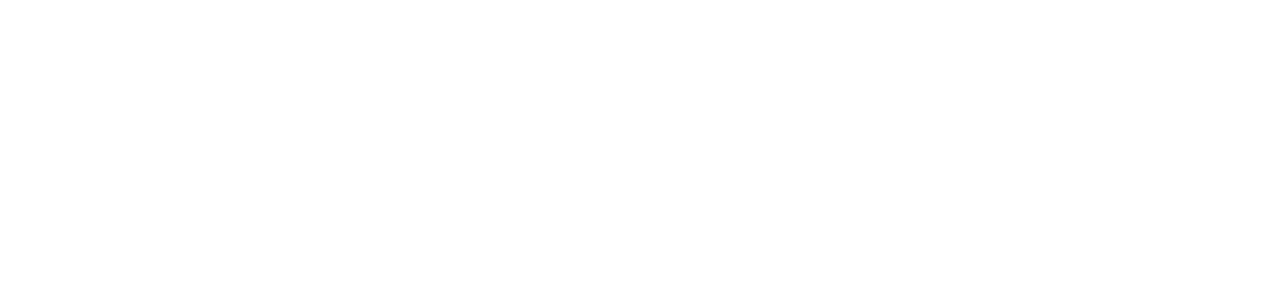
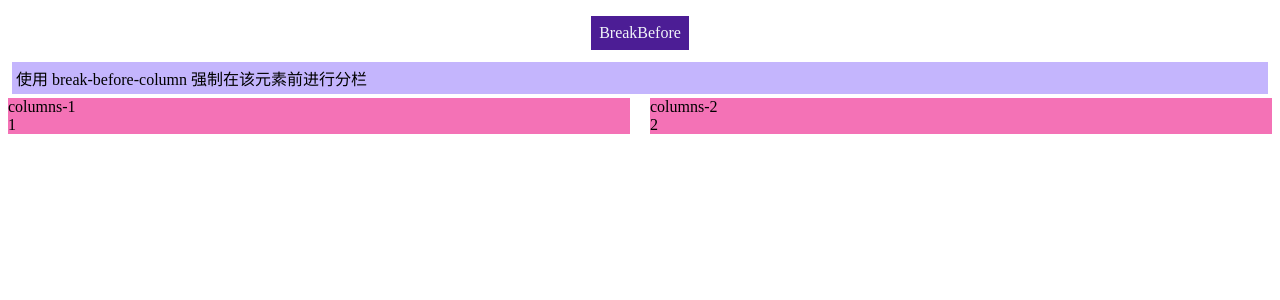
Before and after one commit to yuayuz/tailwindcss-learning, a Vue app: page /BreakBefore in a window 1280 px wide. Before the commit this address had no page. Shown: the top 300 px of the page. Built offline with nearby package versions, Linux system fonts and the light colour scheme.

Commit message:
add `BreakBefore`

```diff
--- a/src/router/index.ts
+++ b/src/router/index.ts
@@ -9,6 +9,7 @@ import AspectRatio from '@/views/layout/AspectRatio.vue'
 import Container from '@/views/layout/Container.vue'
 import Columns from '@/views/layout/Columns.vue'
 import BreakAfter from '@/views/layout/BreakAfter.vue'
+import BreakBefore from '@/views/layout/BreakBefore.vue'
 
 const router = createRouter({
   history: createWebHistory(import.meta.env.BASE_URL),
@@ -62,6 +63,11 @@ const router = createRouter({
       path: '/BreakAfter',
       name: 'BreakAfter',
       component: BreakAfter
+    },
+    {
+      path: '/BreakBefore',
+      name: 'BreakBefore',
+      component: BreakBefore
     }
   ]
 })
--- a/src/views/Home.vue
+++ b/src/views/Home.vue
@@ -67,6 +67,12 @@ const handleRouter = function (page: string) {
   >
     BreakAfter
   </button>
+  <button
+    @click="handleRouter('BreakBefore')"
+    class="rounded-full bg-violet-500 text-slate-50 hover:bg-violet-800"
+  >
+    BreakBefore
+  </button>
 </template>
 <style scoped>
 @import 'tailwindcss/tailwind.css';
--- /dev/null
+++ b/src/views/layout/BreakBefore.vue
@@ -0,0 +1,28 @@
+<script setup lang="ts">
+import PH2 from '@/components/pH2.vue'
+import HeaderH1 from '@/components/headerH1.vue'
+</script>
+
+<template>
+  <header-h1>BreakBefore</header-h1>
+  <!--
+  使用 break-before-* 实用程序来控制元素前的分栏或分页符的行为方式。
+  例如，使用 break-before-column 实用程序来强制在元素前进行分栏
+  -->
+  <p-h2>使用 break-before-column 强制在该元素前进行分栏</p-h2>
+  <div class="columns-2 gap-5 *:bg-pink-400">
+    <p>columns-1</p>
+    <p>1</p>
+    <p class="break-before-column">columns-2</p>
+    <p>2</p>
+  </div>
+
+  <!--
+  Tailwind 允许你使用变体修饰符在不同状态下有条件地应用实用程序类,
+  还可以使用变体修饰符来定位媒体查询，例如响应式断点、暗模式、首选减少运动等。
+  -->
+</template>
+
+<style scoped>
+@import 'tailwindcss/tailwind.css';
+</style>
```
